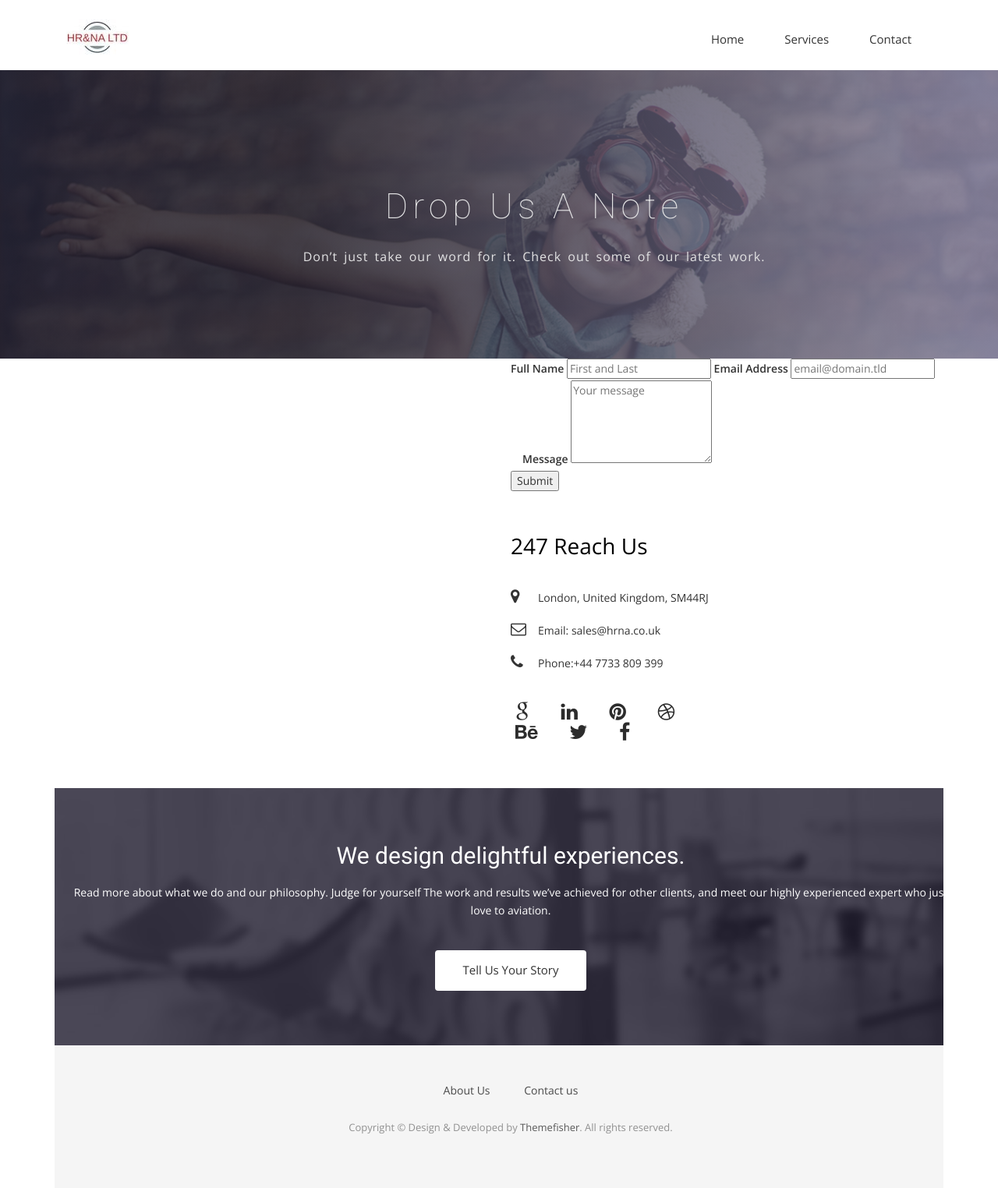
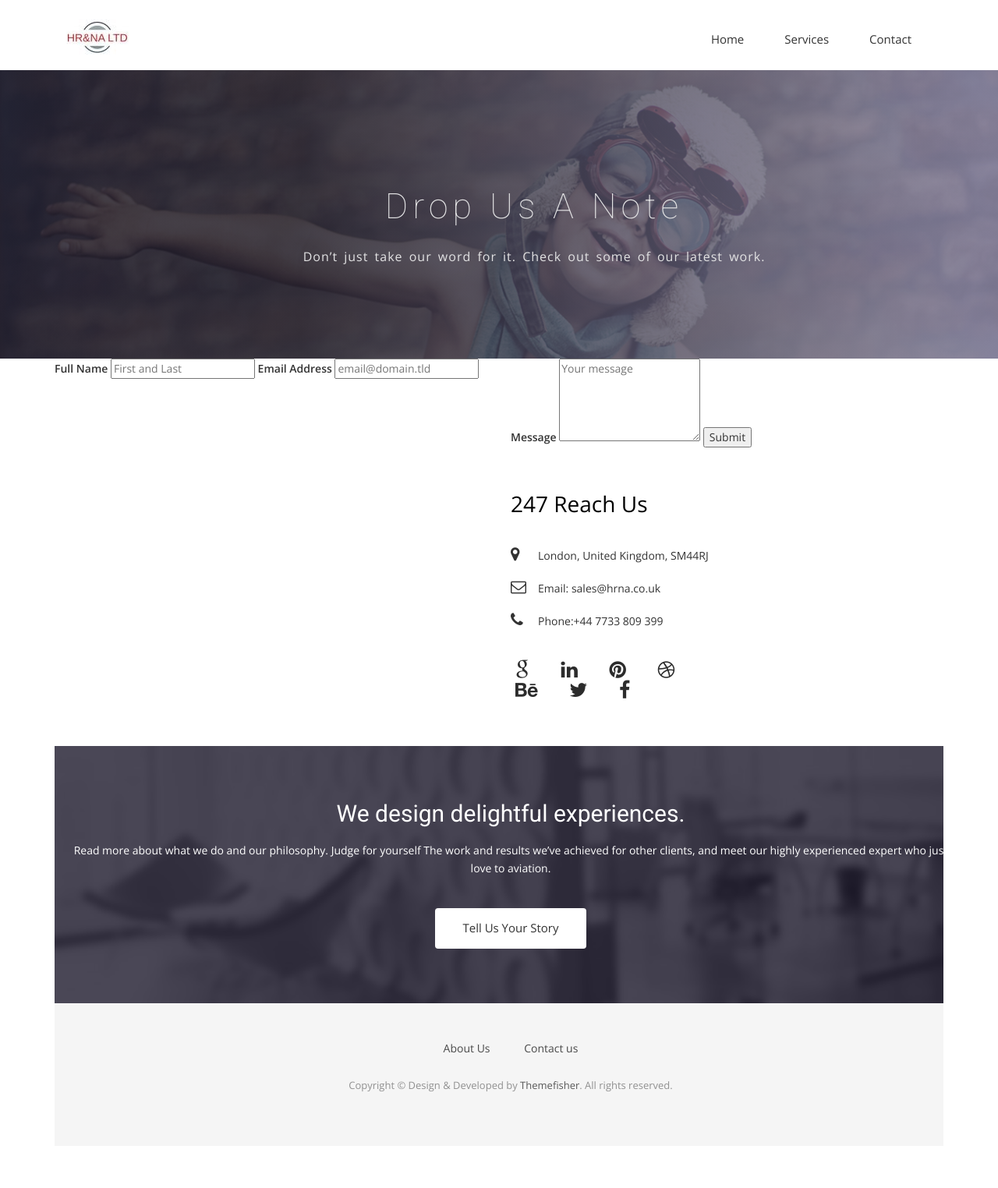
Before and after one commit to hrnaltd/hrnaltd.github.io, a Jekyll site: the page built from contact.html, in a window 1280 px wide. Shown: the whole page at 78% size. Built offline with Jekyll 4.4.1, drawn with Linux system fonts in a browser that asks for light colours; nearby versions of some CDN libraries; some web fonts are replaced; after the commit the page ends 1470 px from its top, so only the background shows below that.

Commit message:
Update contact.html
sf

```diff
--- a/contact.html
+++ b/contact.html
@@ -19,17 +19,10 @@ permalink: /contact/
 </section>
 <!-- contact form start -->
 
- <div class="container">
-    <div class="row">
-      <div class="col-md-6 col-sm-12">
-        <div class="block">
   <form
   action="https://formspree.io/f/xyyodbok"
   method="POST"
 >
-
-            </div>
-      </div>
 
     <div class="container">
     <div class="row">
@@ -42,6 +35,8 @@ permalink: /contact/
     <input type="text" name="name" id="full-name" placeholder="First and Last" required="">
     <label for="email-address">Email Address</label>
     <input type="email" name="_replyto" id="email-address" placeholder="email@domain.tld" required="">
+            </div>
+      </div>
 
     <div class="col-md-6 col-sm-12">
         <div class="block">
```
